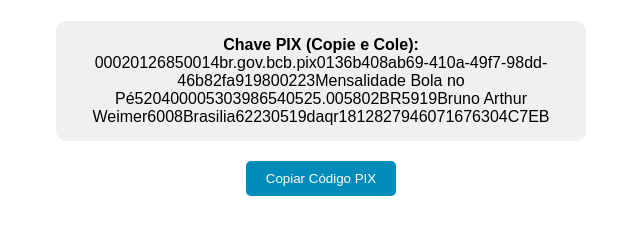
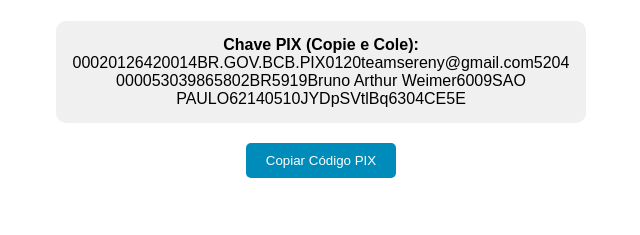
Before and after one commit to BrunoWeimer/pix, a plain HTML site: page index.html in a window 1280 px wide. Shown: the part 345-580 px from the top of the page, without its empty margins (319-959 px from the left). Drawn offline with Linux system fonts and the light colour scheme.

Commit message:
Update index.html

```diff
--- a/index.html
+++ b/index.html
@@ -18,7 +18,7 @@
 
     <div class="pix-code">
         <strong>Chave PIX (Copie e Cole):</strong><br>
-        <span id="pix-key">00020126850014br.gov.bcb.pix0136b408ab69-410a-49f7-98dd-46b82fa919800223Mensalidade Bola no Pé520400005303986540525.005802BR5919Bruno Arthur Weimer6008Brasilia62230519daqr1812827946071676304C7EB</span>
+        <span id="pix-key">00020126420014BR.GOV.BCB.PIX0120teamsereny@gmail.com5204000053039865802BR5919Bruno Arthur Weimer6009SAO PAULO62140510JYDpSVtlBq6304CE5E</span>
     </div>
 
     <button onclick="copyPixKey()">Copiar Código PIX</button>
```
